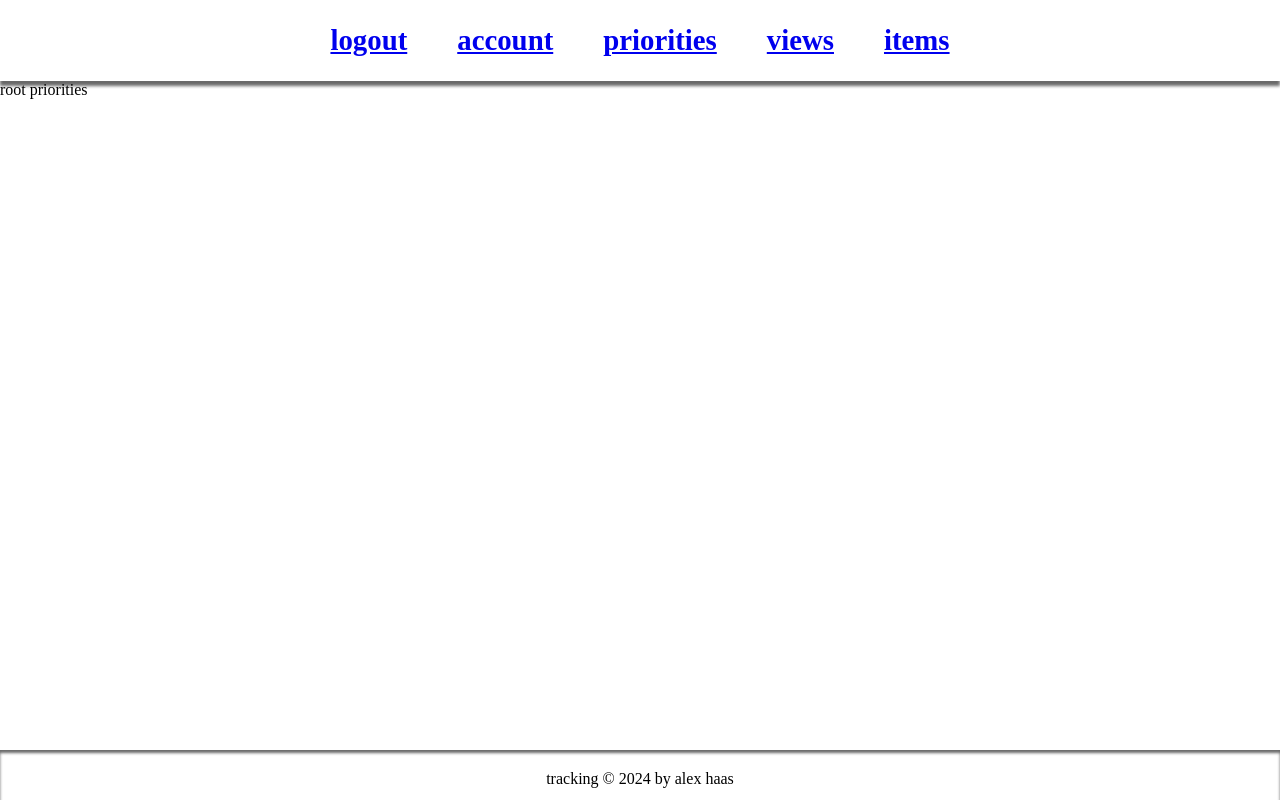
After one commit to maimedlord/tracking, a Flask app: page /priorities in a window 1280 px wide. The commit adds this page. Run offline with Flask 2, Linux system fonts and the light colour scheme; the visitor is signed in with stand-in values (Sample User, id 1).

Commit message:
beginning to add the priorities component
priorities.css
priorities.html
priorities.js

db.py: added creation/deletion of priority db

```diff
--- a/app.py
+++ b/app.py
@@ -405,6 +405,12 @@ def item_track_api(item_obj):
     # })
 
 
+@app.route('/priorities')
+@login_required
+def priorities():
+    return render_template('priorities.html')
+
+
 @app.route('/view_create/<items_str>', methods=['GET', 'POST'])
 @login_required
 def view_create(items_str):
--- a/db.py
+++ b/db.py
@@ -24,6 +24,7 @@ meta_coll = 'tc_meta'
 meta_doc_amt = 1
 
 db_item_prefix = 't_item_'
+db_priority_prefix = 't_priority_'
 collection_prefix = 'tc_'
 
 
@@ -174,22 +175,23 @@ def user_create(test_user_template):
     db_write = c_users.insert_one(test_user_template)
     if not db_write or not db_write.acknowledged:
         return None
-    id_obj = copy.deepcopy(db_write.inserted_id)
     # create user's personal database, meta collection and initial meta document,
     # view collection and initial view meta document:
     new_db = mongo_client[db_item_prefix + str(db_write.inserted_id)]
     new_collection = new_db[collection_prefix + 'meta']
-    db_write = new_collection.insert_one({
+    db_write_2 = new_collection.insert_one({
         'date_created': datetime.utcnow(),
         'user_id_obj': db_write.inserted_id,
         'views_saved': []
     })
-    # new_db = mongo_client[db_view_prefix + str(id_obj)]
-    # new_collection = new_db[collection_prefix + 'meta']
-    # db_write = new_collection.insert_one({
-    #     'date_create': datetime.utcnow()
-    # })
-    return db_write
+    #
+    new_db = mongo_client[db_priority_prefix + str(db_write.inserted_id)]
+    new_collection = new_db[collection_prefix + 'meta']
+    db_write_3 = new_collection.insert_one({
+        'date_created': datetime.utcnow(),
+        'user_id_obj': db_write.inserted_id
+    })
+    return db_write_3
 
 
 # RETURNS:
@@ -199,6 +201,8 @@ def user_delete(id_str):
         return None
     # delete user's items:
     mongo_client.drop_database(db_item_prefix + id_str)
+    # delete user's priorities:
+    mongo_client.drop_database(db_priority_prefix + id_str)
     # delete user's views:
     # mongo_client.drop_database(db_view_prefix + id_str)
     # delete user's user record:
--- /dev/null
+++ b/static/css/priorities.css
@@ -0,0 +1,3 @@
+#root_priorities {
+    display: flex;
+}
--- a/templates/base.html
+++ b/templates/base.html
@@ -27,22 +27,27 @@
             <a href="{{ url_for('logout') }}">
                 <div class="div_top_nav_item">
                      <h2>logout</h2>
-                 </div>
+                </div>
             </a>
             <a href="{{ url_for('account') }}">
                 <div class="div_top_nav_item">
                      <h2>account</h2>
-                 </div>
+                </div>
+            </a>
+            <a href="{{ url_for('priorities') }}">
+                <div class="div_top_nav_item">
+                    <h2>priorities</h2>
+                </div>
             </a>
             <a href="{{ url_for('views_manage') }}">
                 <div class="div_top_nav_item">
                      <h2>views</h2>
-                 </div>
+                </div>
             </a>
             <a href="{{ url_for('items_manage') }}">
                 <div class="div_top_nav_item">
                      <h2>items</h2>
-                 </div>
+                </div>
             </a>
         {% endif %}
     </div>
--- /dev/null
+++ b/templates/priorities.html
@@ -0,0 +1,13 @@
+{% extends 'base.html' %}
+{% block title %}
+    <title>tracking - priorities</title>
+{% endblock %}
+{% block css %}
+{% endblock %}
+{% block body %}
+    <div id="root_priorities">
+        root priorities
+    </div>
+{% endblock %}
+{% block javascript_footer %}
+{% endblock %}
```
Also changed, not shown: static/scripts/priorities.js (added).
